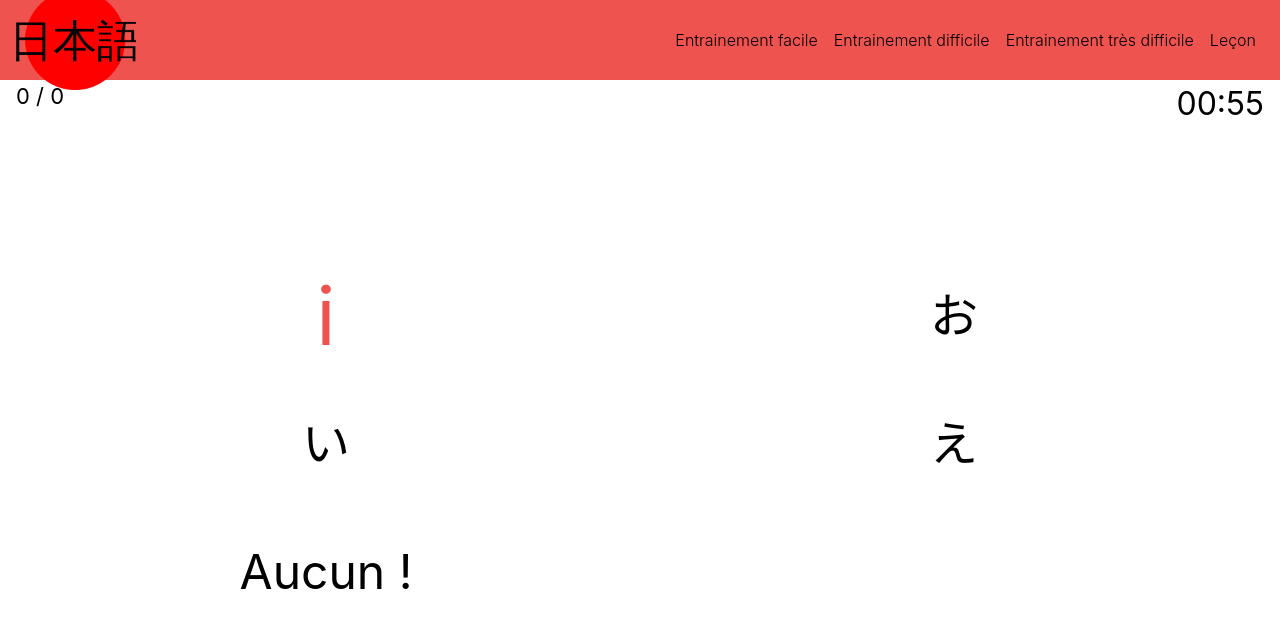
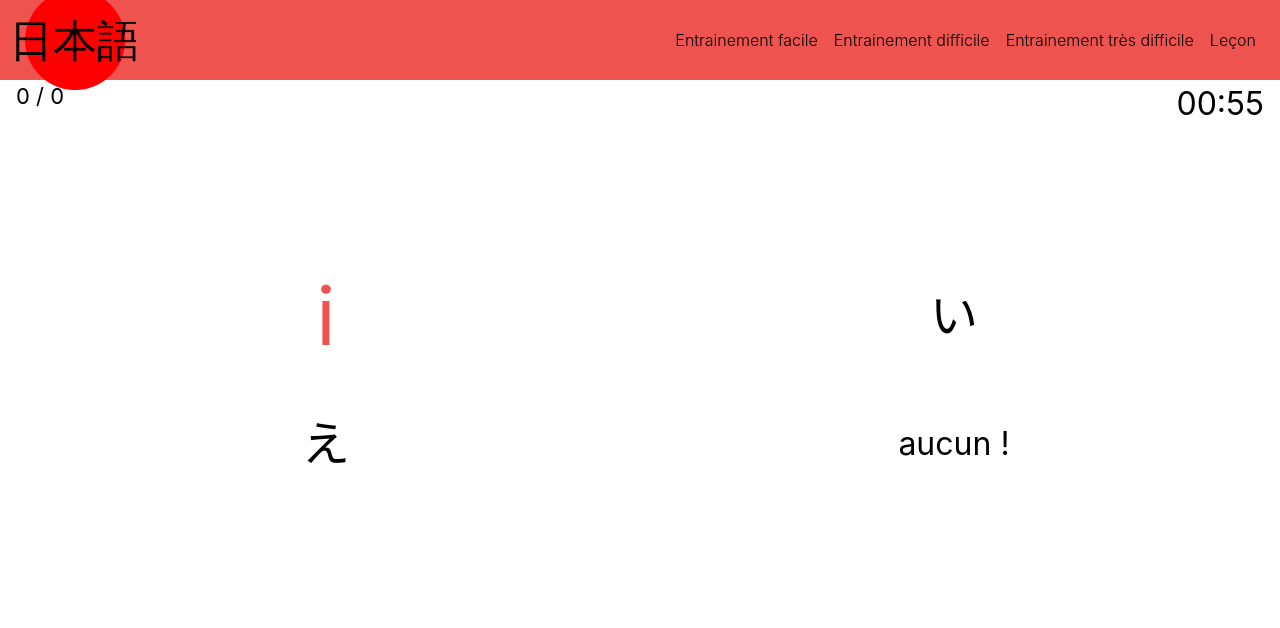
Before and after one commit to croulu/japanese, a React (Create React App) app: page /play in a window 1280 px wide. Shown: the top 628 px of the page. Built offline with nearby package versions, Linux system fonts and the light colour scheme.

Commit message:
refacto méthode, level very hard un choix en moins

```diff
--- a/public/index.css
+++ b/public/index.css
@@ -337,9 +337,13 @@ body {
     height: 100px;
 }
 
-
 .playKanaChoiceItem {
     font-size: 3em;
+}
+
+.playKanaChoiceItemNone {
+    font-size: 2em;
+    color: #000000;
 }
 
 .alphabet {
--- a/src/component/PlayLesson/PlayItem.tsx
+++ b/src/component/PlayLesson/PlayItem.tsx
@@ -27,27 +27,25 @@ export const PlayItem = (props: { practice:Practice, level:string }) => {
     const handleProposalClick = (syllable:Syllable) => {
         if (isCountdowntimer) {
             const isValid:boolean = syllable.isEquals(syllableToGuess.syllable);
-            setIsChoiceValid(isValid);
-            if (isValid) setSuccess(practice.saveSuccess());
-            setTotalPlay(practice.saveTotalPlay())
-            setTimeout(() => {
-                setIsChoiceValid(undefined);
-                setSyllableToGuess(practice.next());
-            }, 1000);
+            checkSoluceAndContinue(isValid);
         }
     }
-// TODO factoriser ici
+
     const handleProposalExcludedClick = (syllableToGuess:GuessSyllable) => {
         if (isCountdowntimer) {
             const isValid:boolean = syllableToGuess.isGoodAnswerExcluded();
-            setIsChoiceValid(isValid);
-            if (isValid) setSuccess(practice.saveSuccess());
-            setTotalPlay(practice.saveTotalPlay())
-            setTimeout(() => {
-                setIsChoiceValid(undefined);
-                setSyllableToGuess(practice.next());
-            }, 1000);
+            checkSoluceAndContinue(isValid);
         }
+    }
+
+    function checkSoluceAndContinue(isValid: boolean) {
+        setIsChoiceValid(isValid);
+        if (isValid) setSuccess(practice.saveSuccess());
+        setTotalPlay(practice.saveTotalPlay())
+        setTimeout(() => {
+            setIsChoiceValid(undefined);
+            setSyllableToGuess(practice.next());
+        }, 1000);
     }
 
     const handleOnTimeout = () => {
--- a/src/component/PlayLesson/ProposalNoneOfAbove.tsx
+++ b/src/component/PlayLesson/ProposalNoneOfAbove.tsx
@@ -4,10 +4,10 @@ import {GuessSyllable} from "../../domain/GuessSyllable";
 export const ProposalNoneOfAbove = (props: { syllableToGuess:GuessSyllable, handleClick:(syllable: GuessSyllable)=>void }) => {
     const { syllableToGuess, handleClick } = props;
 
-    const displayProposal:string = "Aucun !";
+    const displayProposal:string = "aucun !";
 
     return (
-        <div className="playKanaChoiceItem">
+        <div className="playKanaChoiceItemNone">
             <div> <a onClick={() => handleClick(syllableToGuess)}>
                 {displayProposal}
             </a></div>
--- a/src/domain/GuessSyllable.ts
+++ b/src/domain/GuessSyllable.ts
@@ -5,8 +5,8 @@ import {SyllableKana} from "./SyllableKana";
 import {SyllableRomaji} from "./SyllableRomaji";
 import {LEVEL_DIFFICULT, LEVEL_EASY} from "./Syllable.factory";
 
-const SYLLABLES_TO_KEEP_VERY_HARD_LESSON = 3;
-const SYLLABLES_TO_EXCLUDE_VERY_HARD_LESSON = 2;
+const SYLLABLES_TO_KEEP_VERY_HARD_LESSON = 2;
+const SYLLABLES_TO_EXCLUDE_VERY_HARD_LESSON = 3;
 
 export class GuessSyllable {
 
```
Also changed, not shown: 2 other files (tests, documents, lock files or other folders).
